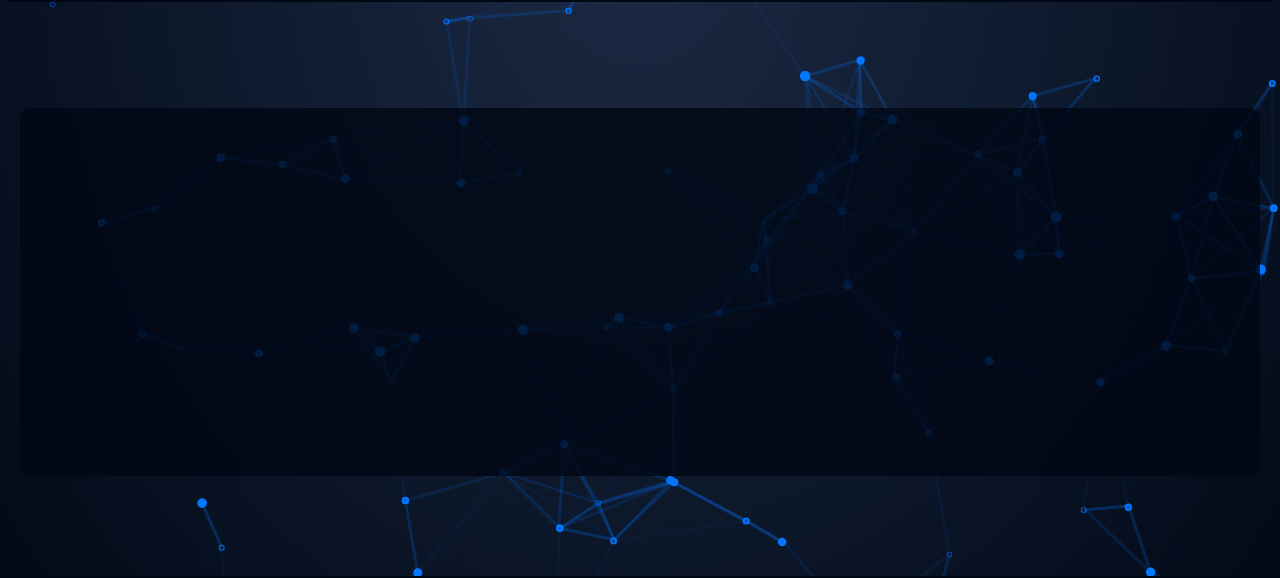
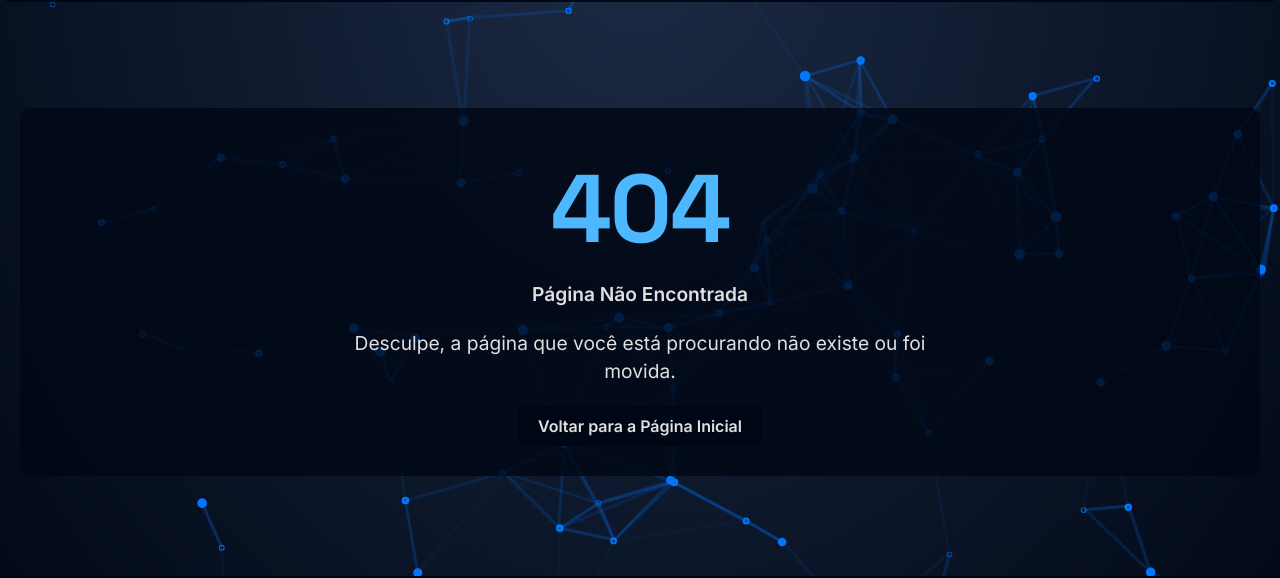
Before and after one commit to Gestao-de-Performance/projeto-final-Wendell95Araujo-1, a plain HTML site: page 404.html in a window 1280 px wide. Shown: the part 72-650 px from the top of the page. Drawn offline with nearby package versions, Linux system fonts and the light colour scheme.

Commit message:
Fix error container visibility in 404 page

```diff
--- a/404.html
+++ b/404.html
@@ -65,7 +65,7 @@
 
     <main class="main-error-page">
         <section id="error-page" class="panel">
-            <div class="error-container invisible-init">
+            <div class="error-container">
                 <h1 class="error-title">404</h1>
                 <p class="error-subtitle" data-i18n-key="errorPageSubtitle">Página Não Encontrada</p>
                 <p class="error-message" data-i18n-key="errorPageMessage">Desculpe, a página que você está procurando não existe ou foi movida.</p>
```
